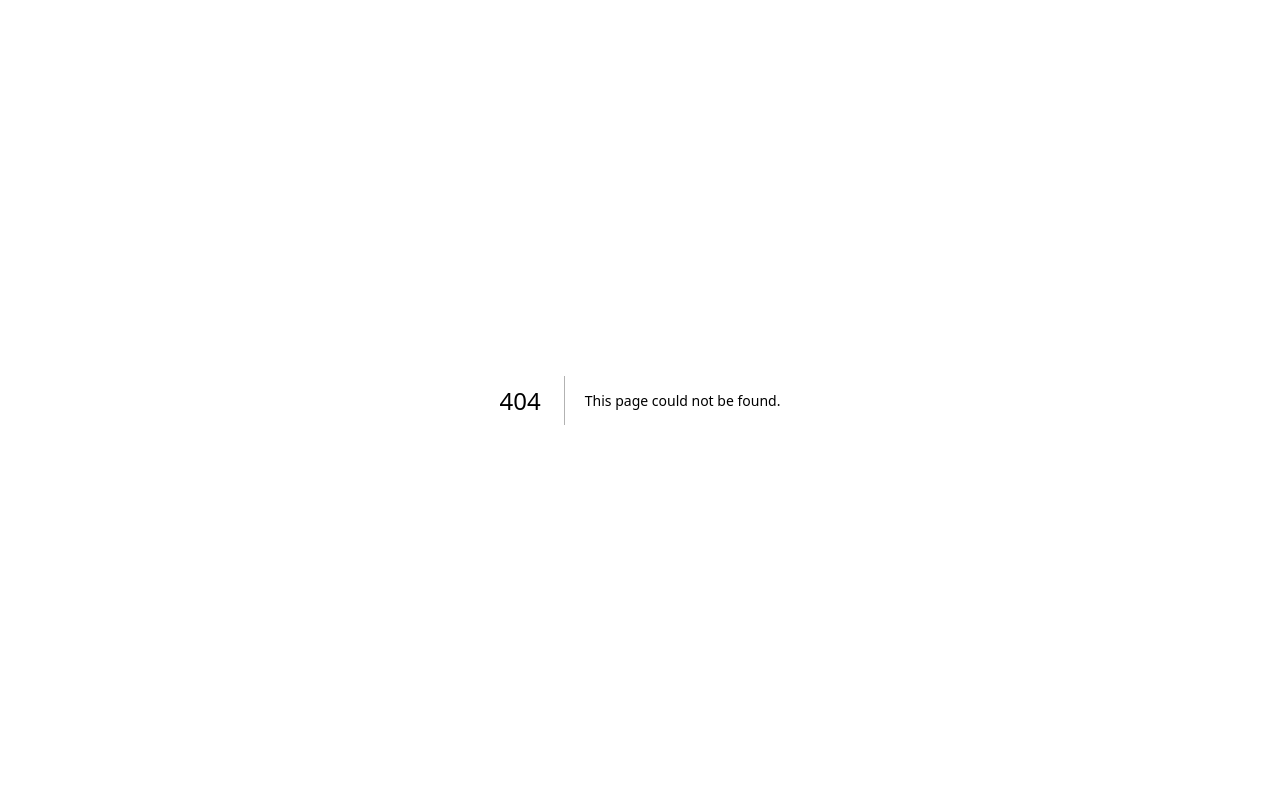
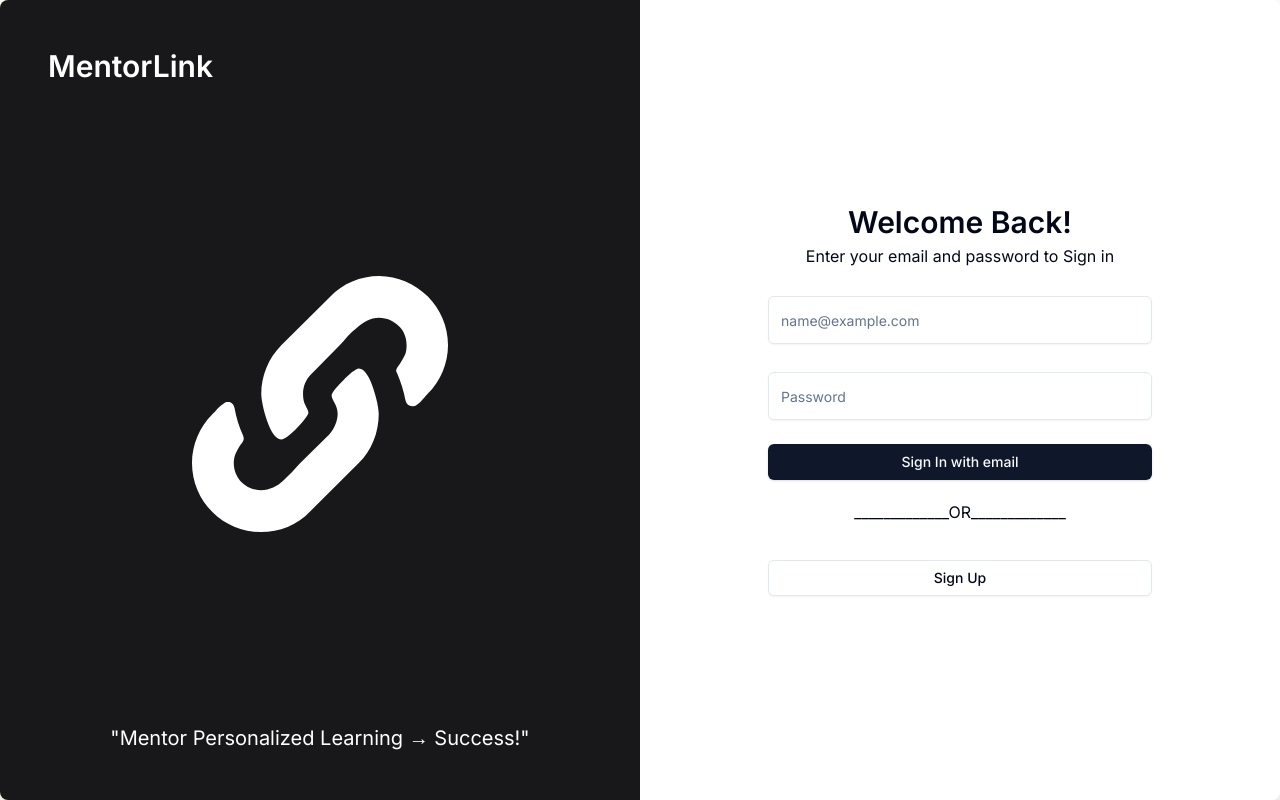
Before and after one commit to manojjamble/mentor-linker, a Next.js app: page /signin in a window 1280 px wide. Before the commit this address had no page. Built offline with nearby package versions, Linux system fonts and the light colour scheme.

Commit message:
success page,sighin page and dashboard page added

```diff
--- /dev/null
+++ b/app/dashboard/page.tsx
@@ -0,0 +1,21 @@
+import React from 'react'
+
+type Props = {}
+
+const DashboardPage = (props: Props) => {
+  return (
+    <div className='h-screen w-screen bg-[#f7f6fd] p-5 flex flex-col'>
+
+      <div className="w-full h-28 rounded-2xl shadow-2xl bg-zinc-800 text-white" >
+
+
+
+      </div>
+
+
+
+    </div>
+  )
+}
+
+export default DashboardPage
--- /dev/null
+++ b/app/register/success/page.tsx
@@ -0,0 +1,45 @@
+'use client'
+import React from 'react'
+import Link from 'next/link'
+
+type Props = {}
+
+function SuccessPage({}: Props) {
+  return (
+    <div className='flex flex-col items-center h-screen p-5'>
+       {/* topbar */}
+       <div className="h-[10vh] w-screen flex bg-white gap-5 items-center pl-10">
+        <svg
+          width="48"
+          height="48"
+          viewBox="0 0 717 717"
+          xmlns="http://www.w3.org/2000/svg"
+        >
+          <path
+            fill="#000000"
+            d="m333 276l80-81c7-7 15-16 23-26c8-9 17-17 26-24c17-15 37-28 62-28c22 0 41 10 55 23s22 32 22 54c0 9-1 19-4 26c-7 14-13 24-19 32c-3 4-6 8-6 12c0 3 0 6 2 7c11 27 19 50 24 78c3 11 9 16 19 16c4 0 8-1 12-4c8-5 15-13 22-21c4-4 7-8 9-10c36-35 57-85 57-136c0-54-22-102-57-137c-35-34-84-57-136-57S422 21 387 58L250 194c-36 37-56 85-56 136c0 15 6 46 16 75c10 28 23 53 40 53c9 0 28-15 44-32s32-36 32-43c0-5-4-11-8-20c-5-9-7-20-7-33c0-20 8-40 22-54m-3 384l137-136c36-35 56-86 56-137c0-15-6-45-16-74c-9-28-23-54-40-54c-7 0-28 16-43 33c-17 17-33 35-33 42c0 5 3 13 8 21c5 9 9 19 9 32c-1 20-9 40-23 56l-81 80c-7 8-15 16-23 25l-25 25c-17 16-38 27-63 27c-42 0-76-33-76-76c0-10 2-19 5-26c6-14 12-24 19-32c3-4 4-8 4-11c0-2-1-4-2-8c-12-27-19-50-24-78c-2-5-3-9-6-11c-3-4-8-5-13-5c-4 0-7 1-11 4c-8 5-16 13-23 21c-3 4-7 7-9 9c-36 36-57 86-57 137c0 53 21 102 57 137c35 35 83 56 136 56c52 0 102-20 137-57"
+          />
+        </svg>
+        <h1 className="text-4xl font bold ">MentorLink</h1>
+      </div>
+
+      <div className='w-96 h-1/2 rounded-xl shadow-xl flex flex-col justify-center items-center gap-10 mt-52'>
+        <svg width="128" height="128" viewBox="0 0 48 48" xmlns="http://www.w3.org/2000/svg">
+          <g fill="none" stroke="currentColor" stroke-linecap="round" stroke-linejoin="round" stroke-width="4">
+              <path d="m24 4l5.253 3.832l6.503-.012l1.997 6.188l5.268 3.812L41 24l2.021 6.18l-5.268 3.812l-1.997 6.188l-6.503-.012L24 44l-5.253-3.832l-6.503.012l-1.997-6.188l-5.268-3.812L7 24l-2.021-6.18l5.268-3.812l1.997-6.188l6.503.012z"/>
+              <path d="m17 24l5 5l10-10"/>
+          </g>
+        </svg>
+        <h1 className='text-2xl font-bold'>Registration Successful</h1>
+        <button className= "w-64 h-12 rounded-lg text-white font-bold bg-zinc-900 ">
+          <Link href="/signin">
+              Sighn In
+          </Link>
+        </button>
+
+      </div>
+    </div>
+  )
+}
+
+export default SuccessPage
--- /dev/null
+++ b/app/signin/page.tsx
@@ -0,0 +1,129 @@
+'use client'
+import React from 'react'
+import { useRouter } from 'next/navigation'
+import Image from 'next/image'
+import { Input } from "@/components/ui/input";
+import { Button } from "@/components/ui/button"
+import { useState } from 'react';
+import Link from 'next/link'
+
+type Props = {}
+
+function SignInPage({}: Props) {
+
+  const [email, setEmail] = useState("");
+  const [password, setPassword] = useState("");
+  const [confirmPassword, setConfirmPassword] = useState("");
+  const [error, setError] = useState("");
+
+
+  const router = useRouter();
+
+  const handleSignIn = () => {
+
+    console.table({email, password}); //debugging
+
+    // fetch('/api/auth', {
+    //   method: 'POST',
+    //   headers: {
+    //     'Content-Type': 'application/json'
+    //   },
+    //   body: JSON.stringify({email, password})
+    // }
+    // ).then((data) => {
+    //   if(data.ok) {
+    //     return data.json();
+    //   }
+    //   return data.json().then((error) => {
+    //     throw new Error(error.message);
+    //   })
+
+    // })
+
+    if(!email || !password) {
+      setError("Please fill in all fields");
+      return;
+    }
+    else if(email === "admin" || password === "admin") {
+      //redirect('/gallery');
+      router.push('/dashboard');
+    }
+    else {
+      setError("Invalid credentials");
+    }
+
+  }
+
+
+  return (
+    <div className="h-screen w-screen flex items-center justify-center bg-[#FBF9F1]">
+      <div className="shadow-xl h-[800px] w-[1400px] flex rounded-lg overflow-hidden">
+        <div className="bg-[#18181b] lg:w-[50%] text-white p-12 lg:flex flex-col justify-between hidden ">
+
+          <h1 className="text-3xl font-semibold">
+            MentorLink
+          </h1>
+          <div className='flex justify-center items-center'>
+
+            <div className=" h-[256px] w-[256px] animate-spin ease-in-out">
+                    <svg
+                  width="256"
+                  height="256"
+                  viewBox="0 0 717 717"
+                  xmlns="http://www.w3.org/2000/svg"
+                >
+                  <path
+                    fill="#ffffff"
+                    d="m333 276l80-81c7-7 15-16 23-26c8-9 17-17 26-24c17-15 37-28 62-28c22 0 41 10 55 23s22 32 22 54c0 9-1 19-4 26c-7 14-13 24-19 32c-3 4-6 8-6 12c0 3 0 6 2 7c11 27 19 50 24 78c3 11 9 16 19 16c4 0 8-1 12-4c8-5 15-13 22-21c4-4 7-8 9-10c36-35 57-85 57-136c0-54-22-102-57-137c-35-34-84-57-136-57S422 21 387 58L250 194c-36 37-56 85-56 136c0 15 6 46 16 75c10 28 23 53 40 53c9 0 28-15 44-32s32-36 32-43c0-5-4-11-8-20c-5-9-7-20-7-33c0-20 8-40 22-54m-3 384l137-136c36-35 56-86 56-137c0-15-6-45-16-74c-9-28-23-54-40-54c-7 0-28 16-43 33c-17 17-33 35-33 42c0 5 3 13 8 21c5 9 9 19 9 32c-1 20-9 40-23 56l-81 80c-7 8-15 16-23 25l-25 25c-17 16-38 27-63 27c-42 0-76-33-76-76c0-10 2-19 5-26c6-14 12-24 19-32c3-4 4-8 4-11c0-2-1-4-2-8c-12-27-19-50-24-78c-2-5-3-9-6-11c-3-4-8-5-13-5c-4 0-7 1-11 4c-8 5-16 13-23 21c-3 4-7 7-9 9c-36 36-57 86-57 137c0 53 21 102 57 137c35 35 83 56 136 56c52 0 102-20 137-57"
+                  />
+                </svg>
+            </div>
+
+          </div>
+
+          <h2 className="text-xl text-center">
+            "Mentor Personalized Learning → Success!"
+          </h2>
+        </div>
+
+        {/* sign in block */}
+        <div className="flex flex-col gap-1 items-center justify-center lg:w-[50%] bg-white w-full ">
+
+
+
+                <h2 className="text-3xl font-semibold">Welcome Back!</h2>
+                <h3>Enter your email and password to Sign in</h3>
+                <Input
+                  className="w-96 h-12 mt-6"
+                  type="Email"
+                  placeholder="name@example.com"
+                  value={email}
+                  onChange={(e) => setEmail(e.target.value)}
+                />
+                <Input
+                  className="w-96 h-12 mt-6"
+                  type="password"
+                  placeholder="Password"
+                  value={password}
+                  onChange={(e) => setPassword(e.target.value)}
+                />
+
+                <h3 className="text-red-500">{error}</h3>
+
+                <Button
+                  className="w-96 mt-4"
+                  onClick = {handleSignIn}
+                >Sign In with email</Button>
+
+                <h2 className="text-center mt-4 mb-4">_____________OR_____________</h2>
+
+                <Button variant= "outline" className="w-96 mt-4"><Link href="/register">Sign Up</Link></Button>
+
+        </div>
+      </div>
+    </div>
+
+  )
+}
+
+export default SignInPage
```
